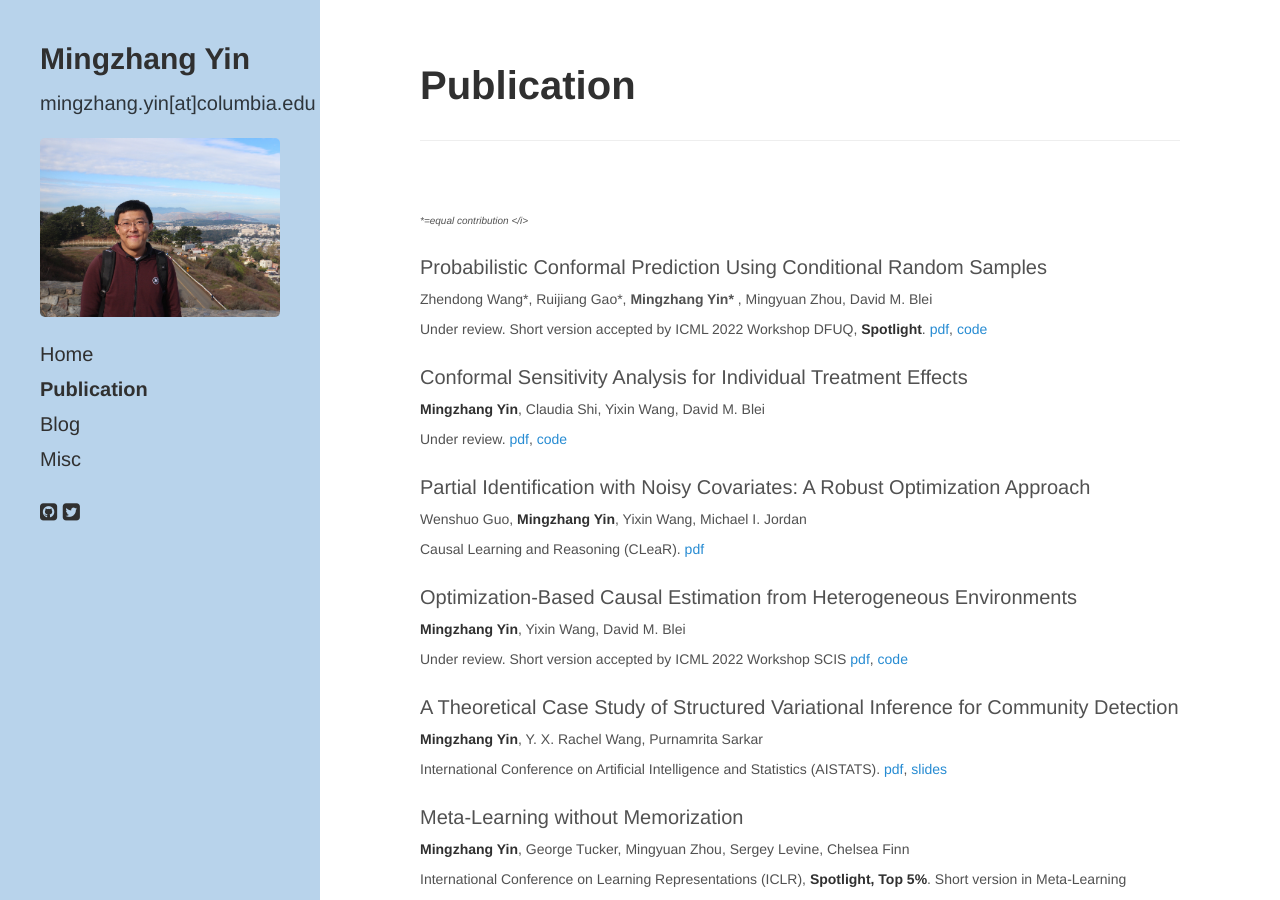
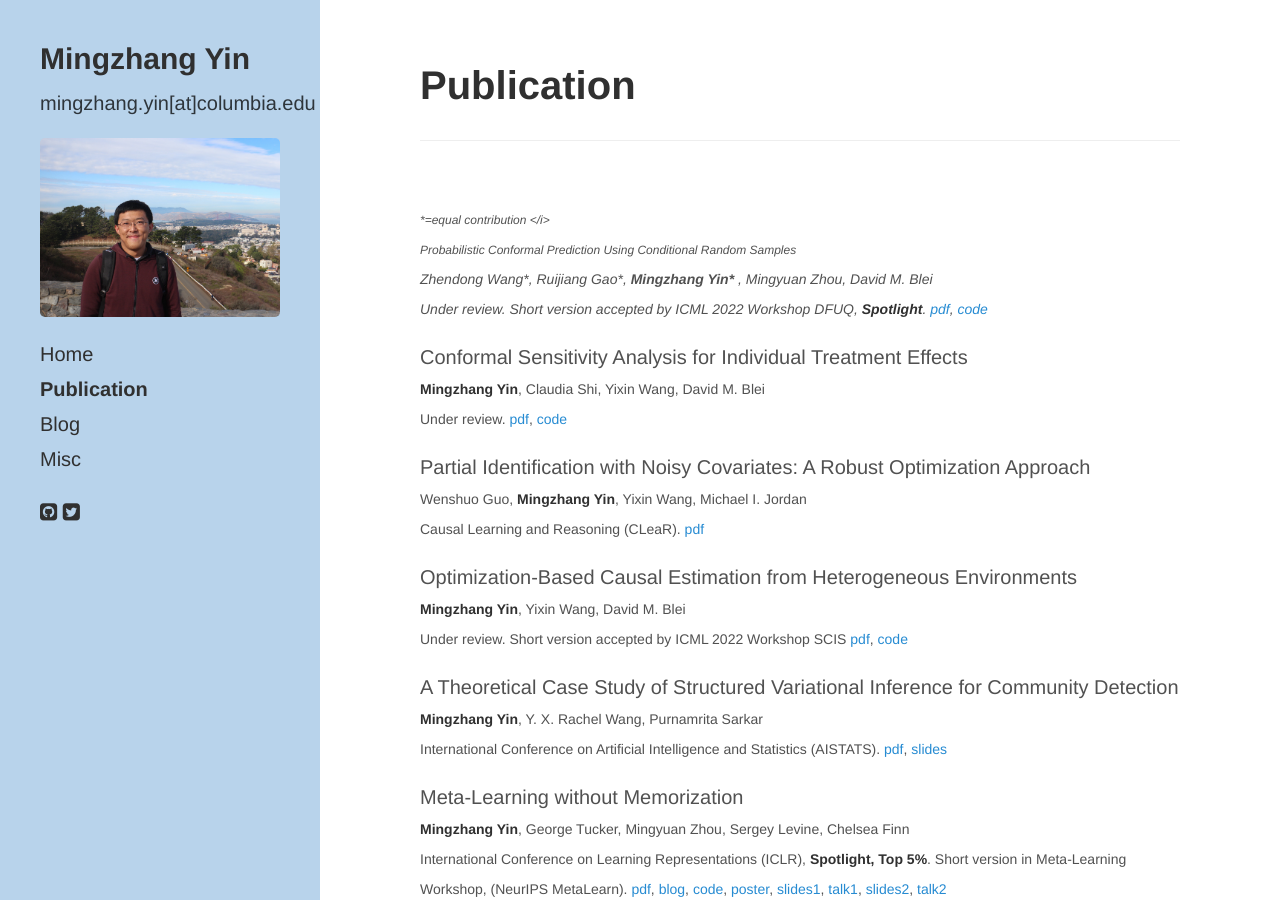
Before and after one commit to mingzhang-yin/mingzhang-yin.github.io, a Jekyll site: the page built from b-publications.md, in a window 1280 px wide and 900 px high. Built offline with Jekyll 4.4.1, drawn with Linux system fonts in a browser that asks for light colours; nearby versions of some CDN libraries; a style sheet for code colours, icons or effects is not loaded.

Commit message:
Update b-publications.md

```diff
--- a/b-publications.md
+++ b/b-publications.md
@@ -9,9 +9,7 @@
 <!--
 ### Publication
 -->
-
-<br> <i> <span style="font-size:10px">  *=equal contribution </i>  <br>
-
+<br> <i> <span style="font-size:12px">  *=equal contribution </i>  <br>
 Probabilistic Conformal Prediction Using Conditional Random Samples
 <br> <span style="font-size:14px">  Zhendong Wang\*, Ruijiang Gao\*, <b>Mingzhang Yin* </b>, Mingyuan Zhou, David M. Blei   <br> Under review. Short version accepted by ICML 2022 Workshop DFUQ, **Spotlight**. [pdf](https://arxiv.org/pdf/2206.06584.pdf), [code](https://github.com/Zhendong-Wang/Probabilistic-Conformal-Prediction)
 
```
